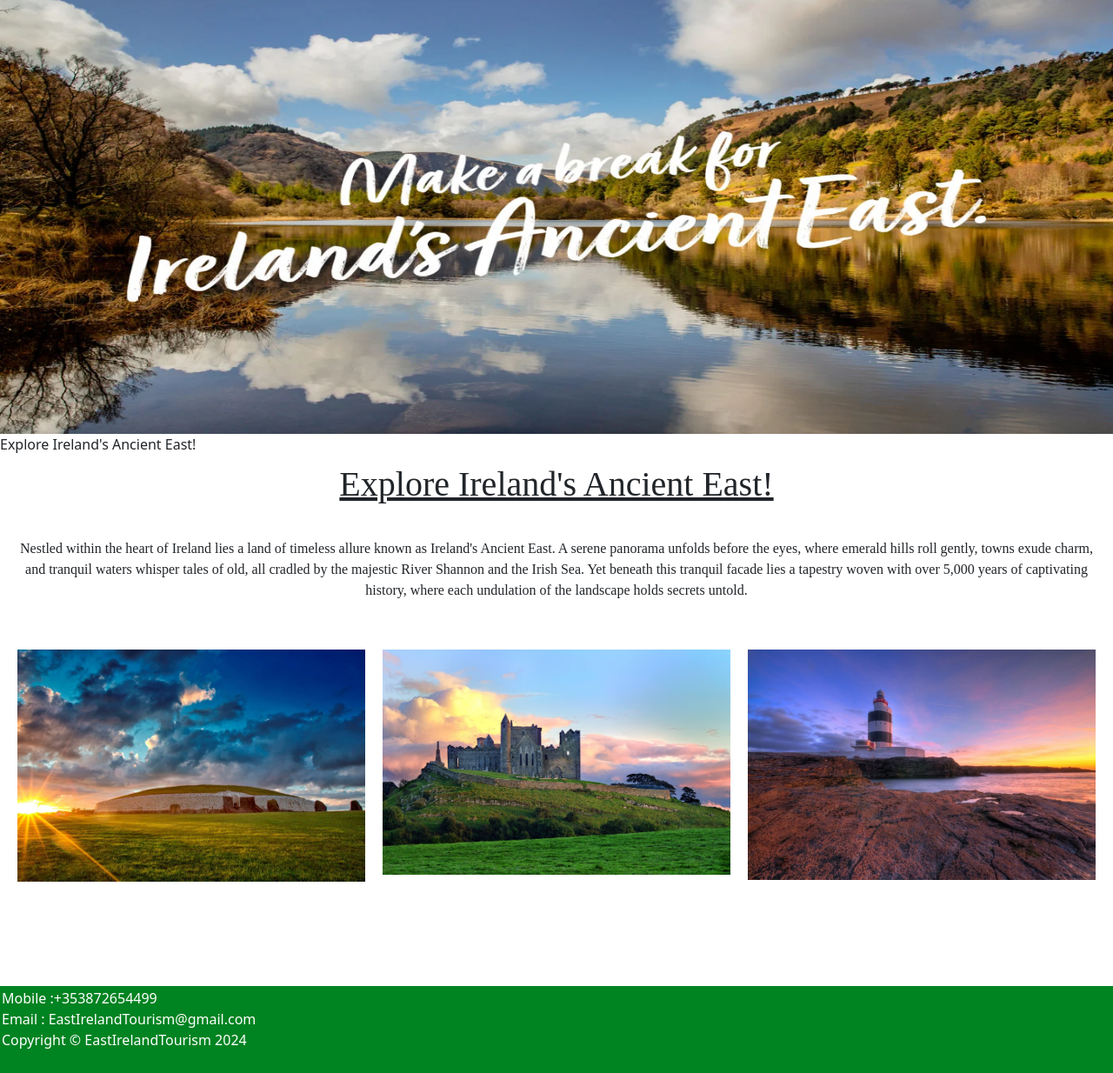
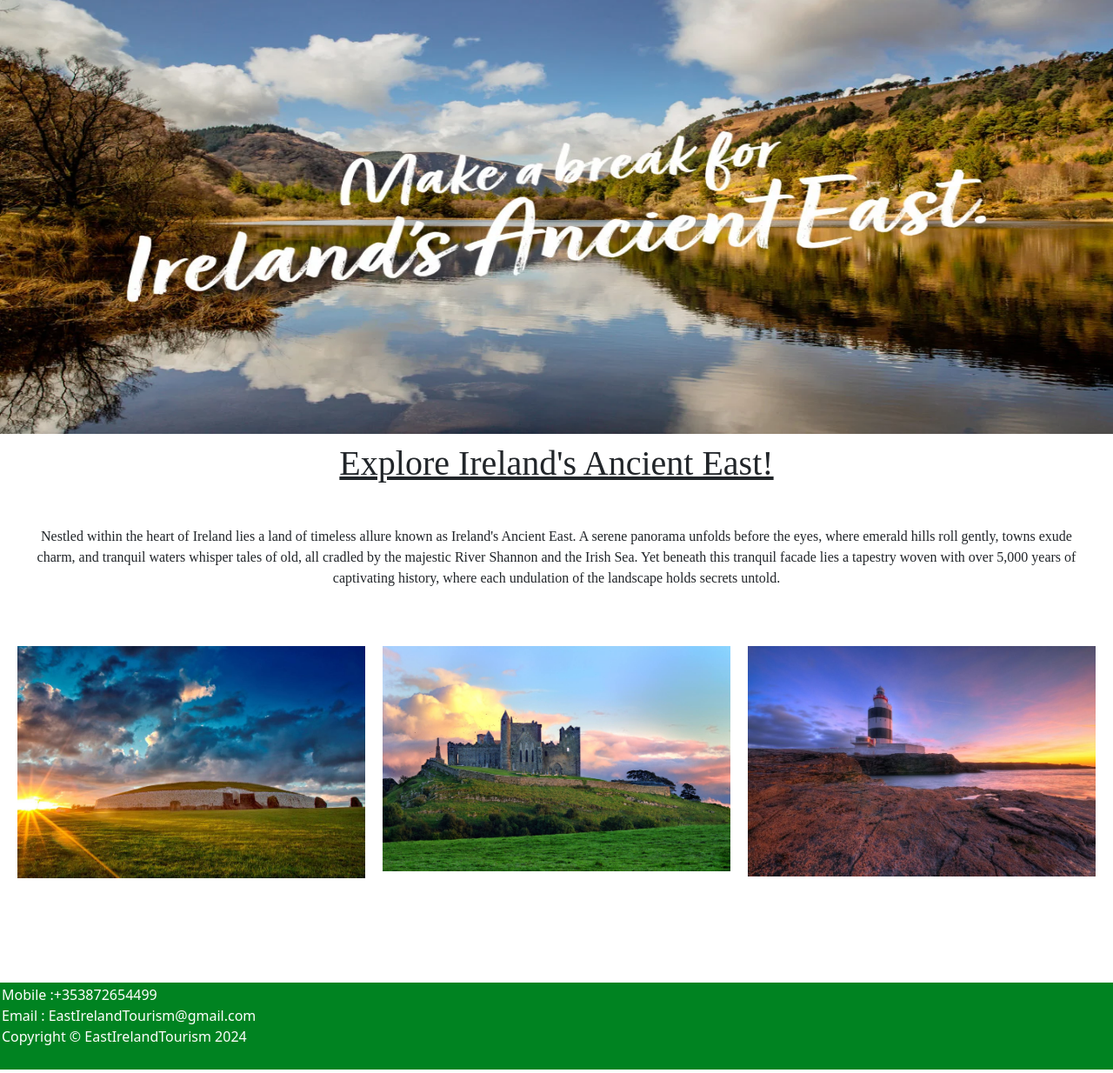
Before and after one commit to danielo127730/EastIrelandTourism, a Flask app: page / in a window 1280 px wide. Shown: the part 156-1390 px from the top of the page at 87% size. Run offline with Flask 3, Linux system fonts and the light colour scheme.

Commit message:
removed dupicate title

```diff
--- a/project/app/static/CSS/styles.css
+++ b/project/app/static/CSS/styles.css
@@ -28,7 +28,7 @@ body {background-color: rgb(255, 255, 255);}
 .Textcontainer {
   text-align: center;
   font-family: "Times New Roman", Times, serif;
-  padding : 20px ;
+  padding : 30px ;
 
 
 
--- a/project/app/templates/index.html
+++ b/project/app/templates/index.html
@@ -1,6 +1,6 @@
 {% extends "base.html" %}
 {% block main %}
-{{ _('Explore Ireland\'s Ancient East!') }}
+
 <link href="{{ url_for('static', filename='CSS/styles.css') }}" rel="stylesheet" />
 <link href="https://cdn.jsdelivr.net/npm/bootstrap@5.3.3/dist/css/bootstrap.min.css" rel="stylesheet" integrity="sha384-QWTKZyjpPEjISv5WaRU9OFeRpok6YctnYmDr5pNlyT2bRjXh0JMhjY6hW+ALEwIH" crossorigin="anonymous">
 
@@ -9,7 +9,7 @@
 </div>
 
 <div class="Textcontainer">
-    <p>{{ _('Nestled within the heart of Ireland lies a land of timeless allure known as Ireland\'s Ancient East. A serene panorama unfolds before the eyes, where emerald hills roll gently, towns exude charm, and tranquil waters whisper tales of old, all cradled by the majestic River Shannon and the Irish Sea. Yet beneath this tranquil facade lies a tapestry woven with over 5,000 years of captivating history, where each undulation of the landscape holds secrets untold.') }}</p>
+    <p>{{ _('Nestled within the heart of Ireland lies a land of timeless allure known as Ireland\'s Ancient East. A serene panorama unfolds before the eyes, where emerald hills roll gently, towns exude charm, and tranquil waters whisper tales of old, all cradled by the majestic River Shannon and the Irish Sea. Yet beneath this tranquil facade lies a tapestry woven with over 5,000 years of captivating history, where each undulation of the landscape holds secrets untold.') }} <br></p>
 
 </div>
 
```
